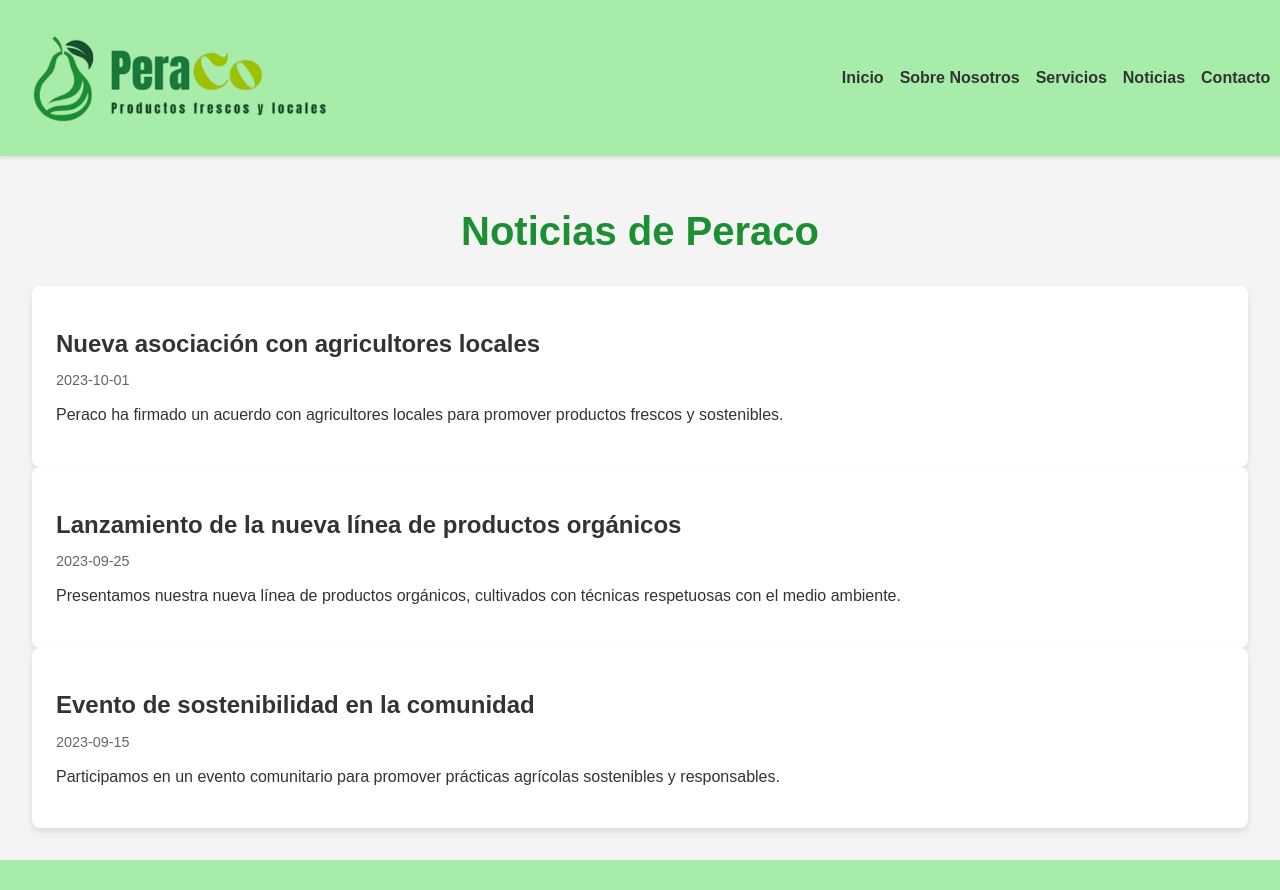
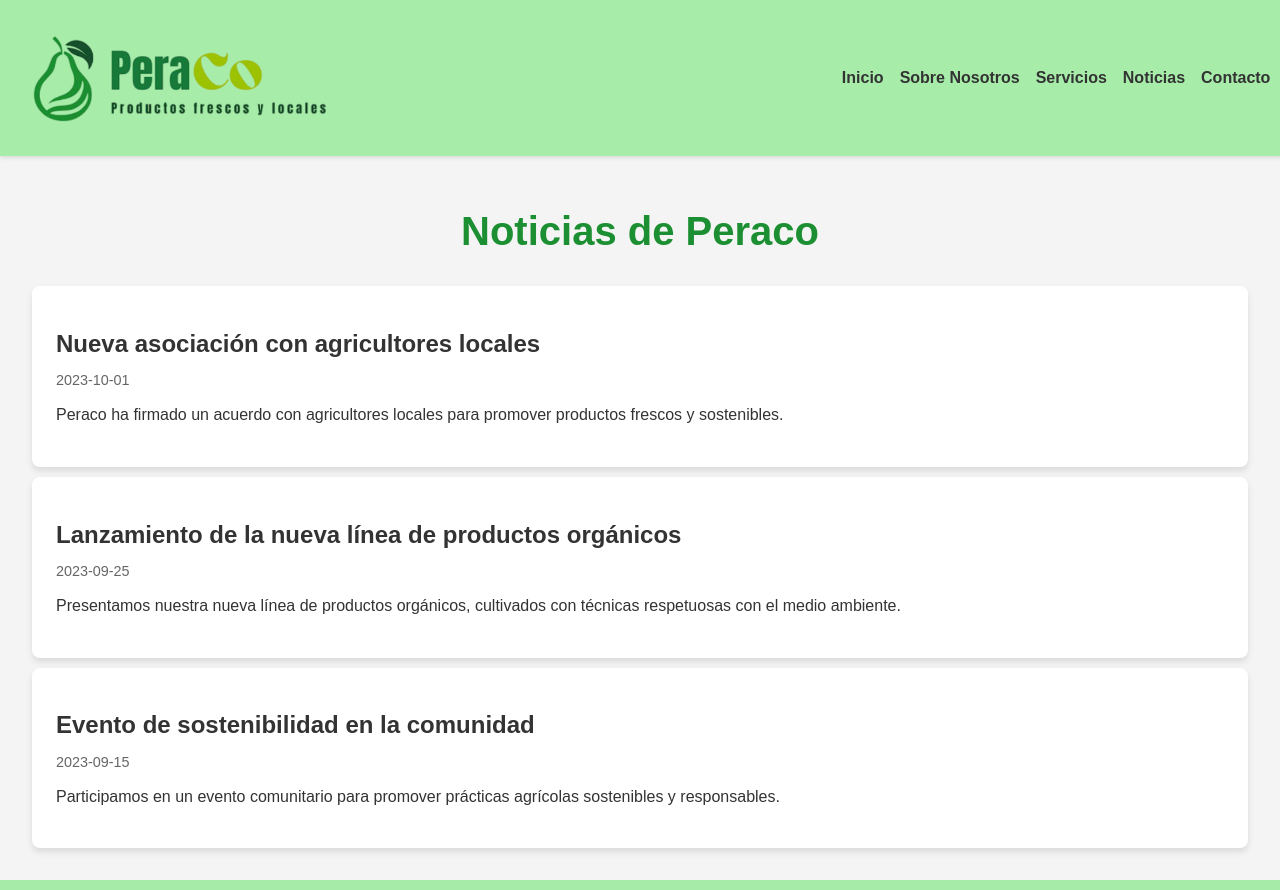
Before and after one commit to JMMR384/peraco_webside, a React (Create React App) app in the folder peraco_website/: page /news in a window 1280 px wide. Shown: the top 890 px of the page. Built offline with nearby package versions, Linux system fonts and the light colour scheme.

Commit message:
Ajuste al copyright y estilos de la pagina newsjsx

```diff
--- a/peraco_website/src/App.css
+++ b/peraco_website/src/App.css
@@ -311,6 +311,7 @@ header nav a.active {
   border-radius: 8px;
   box-shadow: 0 4px 6px rgba(0, 0, 0, 0.1);
   text-align: left;
+  margin-top: 10px;
 }
 
 .news-item h2 {
@@ -355,6 +356,7 @@ header nav a.active {
   overflow: hidden;
   transition: transform 0.3s ease-in-out;
   width: 100%;
+
 }
 .hero.slick-slide {
   width: 100%;
--- a/peraco_website/src/components/Footer.jsx
+++ b/peraco_website/src/components/Footer.jsx
@@ -7,7 +7,7 @@ const Footer = () => {
   return (
     <footer className="footer">
     <div className="footer-left">
-      <p>Peraco © 2023 - Todos los derechos reservados</p>
+      <p>Peraco © 2025 - Todos los derechos reservados</p>
       <div className="footer-social">
         <a href="https://facebook.com/peraco" target="_blank" rel="noopener noreferrer">
           <FaFacebook size={24} />
```
